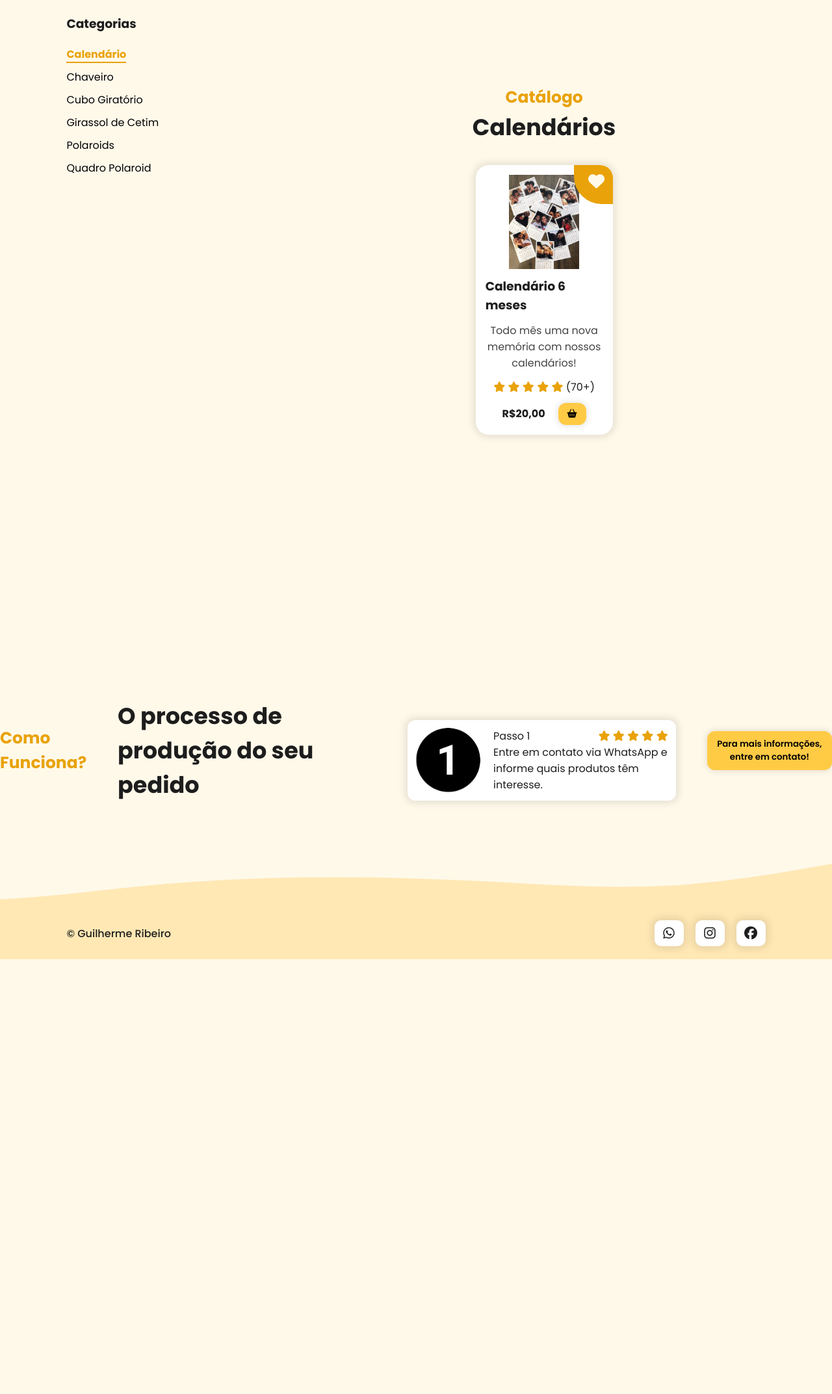
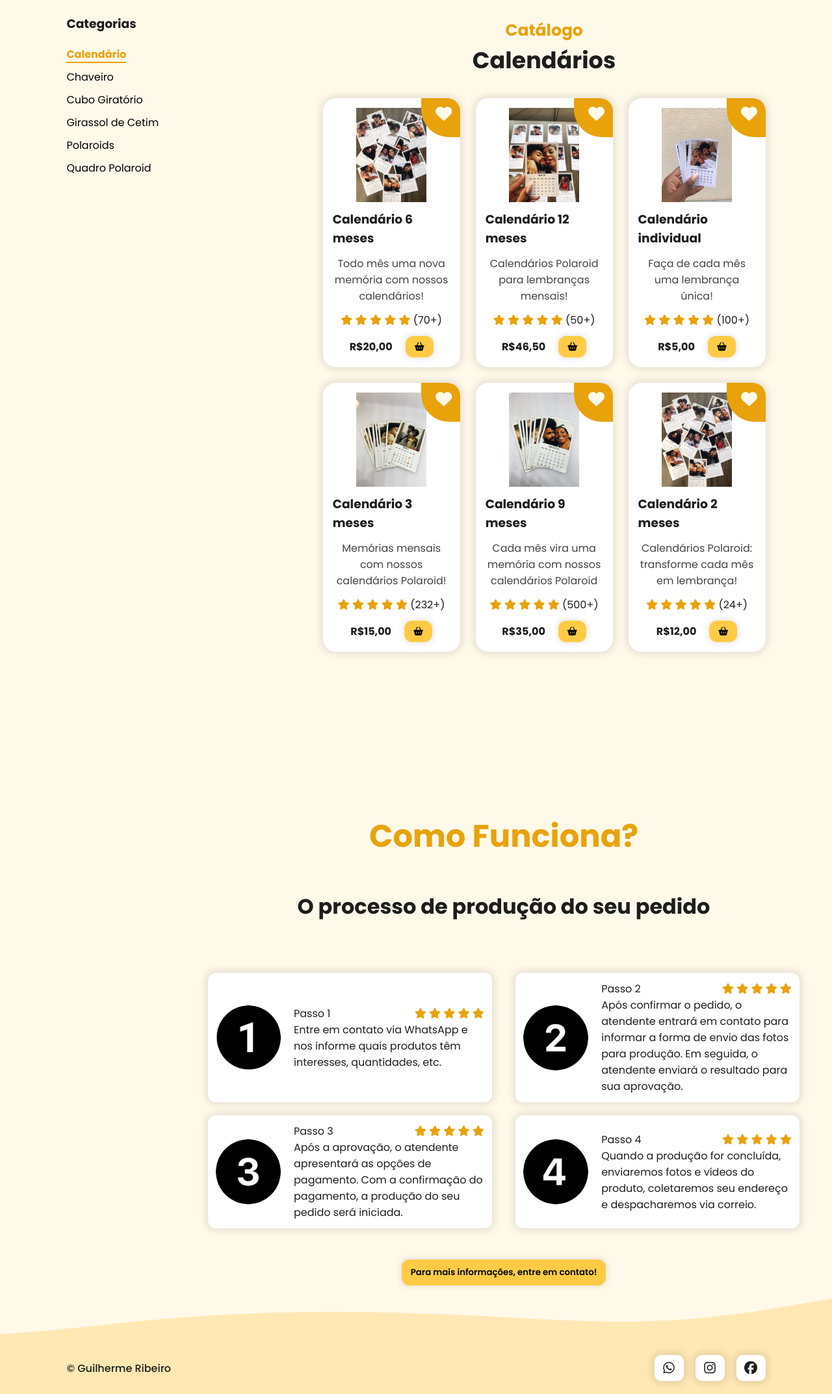
Before and after one commit to zBrunoAlves/projeto-final, a PHP site: page /Calendario.html in a window 1280 px wide. Shown: the part 156-2301 px from the top of the page at 65% size. Before the commit the page ends 1632 px from the top, so only its background shows below. Run offline with PHP 8.4, Linux system fonts and the light colour scheme.

Commit message:
Mais melhorias e ajustes

```diff
--- a/Calendario.html
+++ b/Calendario.html
@@ -90,6 +90,120 @@
                     </div>
                 </div>
 
+                <div class="dish">
+                    <div class="dish-heart">
+                        <i class="fa-solid fa-heart"></i>
+                    </div>
+                    <img src="images/calendario 1.jpg" class="dish-image" alt="Calendário 12 meses">
+                    <h3 class="dish-title">Calendário 12 meses</h3>
+                    <span class="dish-description">Calendários Polaroid para lembranças mensais!</span>
+                    <div class="dish-rate">
+                        <i class="fa-solid fa-star"></i>
+                        <i class="fa-solid fa-star"></i>
+                        <i class="fa-solid fa-star"></i>
+                        <i class="fa-solid fa-star"></i>
+                        <i class="fa-solid fa-star"></i>
+                        <span>(50+)</span>
+                    </div>
+                    <div class="dish-price">
+                        <h4>R$46,50</h4>
+                        <button class="btn-default">
+                            <i class="fa-solid fa-basket-shopping"></i>
+                        </button>
+                    </div>
+                </div>
+
+                <div class="dish">
+                    <div class="dish-heart">
+                        <i class="fa-solid fa-heart"></i>
+                    </div>
+                    <img src="images/calendario 2.jpg" class="dish-image" alt="Calendário individual">
+                    <h3 class="dish-title">Calendário individual</h3>
+                    <span class="dish-description">Faça de cada mês uma lembrança única!</span>
+                    <div class="dish-rate">
+                        <i class="fa-solid fa-star"></i>
+                        <i class="fa-solid fa-star"></i>
+                        <i class="fa-solid fa-star"></i>
+                        <i class="fa-solid fa-star"></i>
+                        <i class="fa-solid fa-star"></i>
+                        <span>(100+)</span>
+                    </div>
+                    <div class="dish-price">
+                        <h4>R$5,00</h4>
+                        <button class="btn-default">
+                            <i class="fa-solid fa-basket-shopping"></i>
+                        </button>
+                    </div>
+                </div>
+
+                <div class="dish">
+                    <div class="dish-heart">
+                        <i class="fa-solid fa-heart"></i>
+                    </div>
+                    <img src="images/calendario 4.jpg" class="dish-image" alt="Calendário 3 meses">
+                    <h3 class="dish-title">Calendário 3 meses</h3>
+                    <span class="dish-description">Memórias mensais com nossos calendários Polaroid!</span>
+                    <div class="dish-rate">
+                        <i class="fa-solid fa-star"></i>
+                        <i class="fa-solid fa-star"></i>
+                        <i class="fa-solid fa-star"></i>
+                        <i class="fa-solid fa-star"></i>
+                        <i class="fa-solid fa-star"></i>
+                        <span>(232+)</span>
+                    </div>
+                    <div class="dish-price">
+                        <h4>R$15,00</h4>
+                        <button class="btn-default">
+                            <i class="fa-solid fa-basket-shopping"></i>
+                        </button>
+                    </div>
+                </div>
+
+                <div class="dish">
+                    <div class="dish-heart">
+                        <i class="fa-solid fa-heart"></i>
+                    </div>
+                    <img src="images/calendario 5.jpg" class="dish-image" alt="Calendário 9 meses">
+                    <h3 class="dish-title">Calendário 9 meses</h3>
+                    <span class="dish-description">Cada mês vira uma memória com nossos calendários Polaroid</span>
+                    <div class="dish-rate">
+                        <i class="fa-solid fa-star"></i>
+                        <i class="fa-solid fa-star"></i>
+                        <i class="fa-solid fa-star"></i>
+                        <i class="fa-solid fa-star"></i>
+                        <i class="fa-solid fa-star"></i>
+                        <span>(500+)</span>
+                    </div>
+                    <div class="dish-price">
+                        <h4>R$35,00</h4>
+                        <button class="btn-default">
+                            <i class="fa-solid fa-basket-shopping"></i>
+                        </button>
+                    </div>
+                </div>
+
+                <div class="dish">
+                    <div class="dish-heart">
+                        <i class="fa-solid fa-heart"></i>
+                    </div>
+                    <img src="images/Calendario.jfif" class="dish-image" alt="Calendário 2 meses">
+                    <h3 class="dish-title">Calendário 2 meses</h3>
+                    <span class="dish-description">Calendários Polaroid: transforme cada mês em lembrança!</span>
+                    <div class="dish-rate">
+                        <i class="fa-solid fa-star"></i>
+                        <i class="fa-solid fa-star"></i>
+                        <i class="fa-solid fa-star"></i>
+                        <i class="fa-solid fa-star"></i>
+                        <i class="fa-solid fa-star"></i>
+                        <span>(24+)</span>
+                    </div>
+                    <div class="dish-price">
+                        <h4>R$12,00</h4>
+                        <button class="btn-default">
+                            <i class="fa-solid fa-basket-shopping"></i>
+                        </button>
+                    </div>
+                </div>
                 <!-- Outros Produtos... -->
             </div>
 
@@ -100,7 +214,7 @@
             <h3 class="section-subtitle">O processo de produção do seu pedido</h3>
 
             <div id="feedbacks">
-                <!-- Exemplo de Passo -->
+                <!-- Passo 1 -->
                 <div class="feedback">
                     <img src="images/numero 1.png" class="feedback-avatar" alt="Passo 1">
                     <div class="feedback-content">
@@ -113,11 +227,73 @@
                                 <i class="fa-solid fa-star"></i>
                             </span>
                         </p>
-                        <p>Entre em contato via WhatsApp e informe quais produtos têm interesse.</p>
+                        <p>Entre em contato via WhatsApp e nos informe quais produtos têm interesses, quantidades, etc.
+                        </p>
                     </div>
                 </div>
-                <!-- Outros Passos... -->
+
+                <!-- Passo 2 (Combinação de Passo 2 e Passo 3) -->
+                <div class="feedback">
+                    <img src="images/numero 2.png" class="feedback-avatar" alt="Passo 2">
+                    <div class="feedback-content">
+                        <p>Passo 2
+                            <span>
+                                <i class="fa-solid fa-star"></i>
+                                <i class="fa-solid fa-star"></i>
+                                <i class="fa-solid fa-star"></i>
+                                <i class="fa-solid fa-star"></i>
+                                <i class="fa-solid fa-star"></i>
+                            </span>
+                        </p>
+                        <p>
+                            Após confirmar o pedido, o atendente entrará em contato para informar a forma de envio das
+                            fotos para produção.
+                            Em seguida, o atendente enviará o resultado para sua aprovação.
+                        </p>
+                    </div>
+                </div>
+
+                <!-- Passo 3 -->
+                <div class="feedback">
+                    <img src="images/numero 3.png" class="feedback-avatar" alt="Passo 3">
+                    <div class="feedback-content">
+                        <p>Passo 3
+                            <span>
+                                <i class="fa-solid fa-star"></i>
+                                <i class="fa-solid fa-star"></i>
+                                <i class="fa-solid fa-star"></i>
+                                <i class="fa-solid fa-star"></i>
+                                <i class="fa-solid fa-star"></i>
+                            </span>
+                        </p>
+                        <p>
+                            Após a aprovação, o atendente apresentará as opções de pagamento. Com a confirmação do
+                            pagamento, a produção do seu pedido será iniciada.
+                        </p>
+                    </div>
+                </div>
+
+                <!-- Passo 4 -->
+                <div class="feedback">
+                    <img src="images/numero 4.png" class="feedback-avatar" alt="Passo 4">
+                    <div class="feedback-content">
+                        <p>Passo 4
+                            <span>
+                                <i class="fa-solid fa-star"></i>
+                                <i class="fa-solid fa-star"></i>
+                                <i class="fa-solid fa-star"></i>
+                                <i class="fa-solid fa-star"></i>
+                                <i class="fa-solid fa-star"></i>
+                            </span>
+                        </p>
+                        <p>
+                            Quando a produção for concluída, enviaremos fotos e vídeos do produto, coletaremos seu
+                            endereço e despacharemos via correio.
+                        </p>
+                    </div>
+                </div>
             </div>
+
 
             <button class="btn-default">Para mais informações, entre em contato!</button>
         </section>
--- a/styles/outro.css
+++ b/styles/outro.css
@@ -50,7 +50,7 @@
     padding-right: 150px;
     float: left;
     display: flex;
-    position: static !important;
+    position: static;
 }
 
 /* Ajustes no menu */
--- a/styles/testimonials.css
+++ b/styles/testimonials.css
@@ -1,31 +1,32 @@
 #testimonials {
     min-height: calc(100vh - 91px);
     display: flex;
+    flex-direction: column; /* Mudado de 'row' para 'column' para empilhar os itens */
     align-items: center;
-    justify-content: center;
+    justify-content: flex-start; /* Garantir que o conteúdo comece do topo */
     gap: 48px;
     padding: 20px 0;
-    margin-bottom: -180px;
-    /* Reduzir a margem inferior */
+    margin-left: 320px;
+    margin-right: 50px;
 }
 
 #testimonial_chef {
     width: 500px;
     height: auto;
     transition: transform 0.3s ease-in-out;
-
 }
 
-.btn-default #testimonials .section-subtitle .section-title {
-    margin-bottom: -200px;
-    /* Reduzir a margem inferior */
-
+#testimonials .section-title, #testimonials .section-subtitle {
+    text-align: center;
 }
 
-#testimonials .section-subtitle .section-title {
+#testimonials .section-title {
     font-size: 3rem;
-    text-align: center;
-    /* Alinhar centralmente */
+    margin-top: 200px;
+}
+
+#testimonials .section-subtitle {
+    font-size: 2rem;
 }
 
 #testimonials_content {
@@ -35,9 +36,10 @@
 
 #feedbacks {
     display: flex;
-    flex-direction: column;
+    flex-wrap: wrap;
     gap: 20px;
     margin-top: 30px;
+    justify-content: space-between;
 }
 
 .feedback {
@@ -49,6 +51,7 @@
     border-radius: 12px;
     box-shadow: 0px 0px 12px 4px rgba(0, 0, 0, 0.1);
     transition: transform 0.3s ease-in-out;
+    width: 48%;
 }
 
 .feedback-avatar {
@@ -62,7 +65,6 @@
 .feedback-content p {
     display: flex;
     justify-content: space-between;
-
 }
 
 .feedback-content p span {
@@ -76,7 +78,6 @@
     }
 
     #testimonials .section-subtitle {
-        text-align: center;
         font-size: 2.5rem;
     }
 
@@ -92,8 +93,8 @@
     }
 
     .feedback {
+        width: 100%;
         flex-direction: column;
-        /* Organiza a imagem e o texto na vertical */
     }
 }
 
@@ -107,8 +108,8 @@
     }
 
     .feedback {
+        width: 100%;
         flex-direction: column;
-        /* Organiza a imagem e o texto em coluna */
         padding: 15px;
     }
 
@@ -116,7 +117,6 @@
         width: 80px;
         height: 80px;
         margin-bottom: 15px;
-        /* Espaçamento entre a imagem e o texto */
     }
 }
 
```
Also changed, not shown: Flordecetim.html (+83 -6 lines), chaveiro.html (+132 -5 lines), cubogiratorio.html (+65 -6 lines), polaroid.html (+64 -6 lines), quadro.html (+61 -5 lines).
